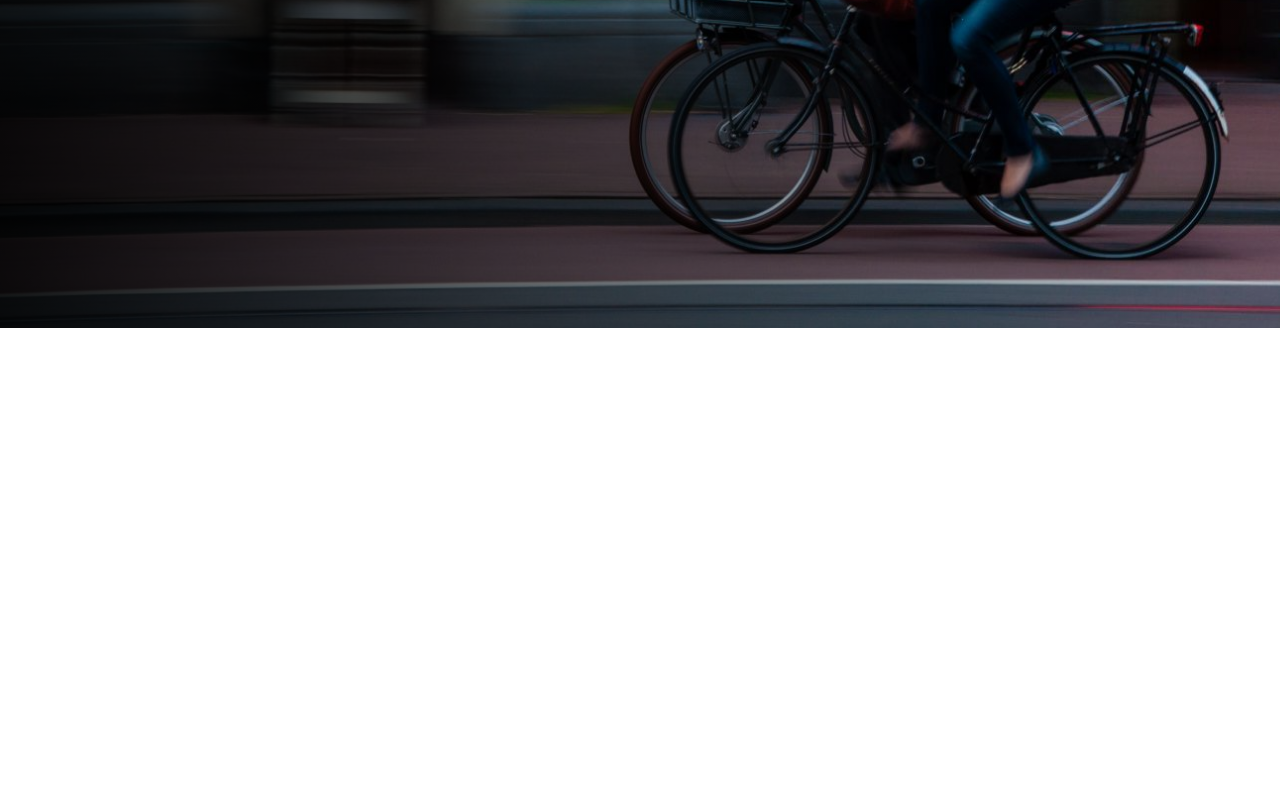
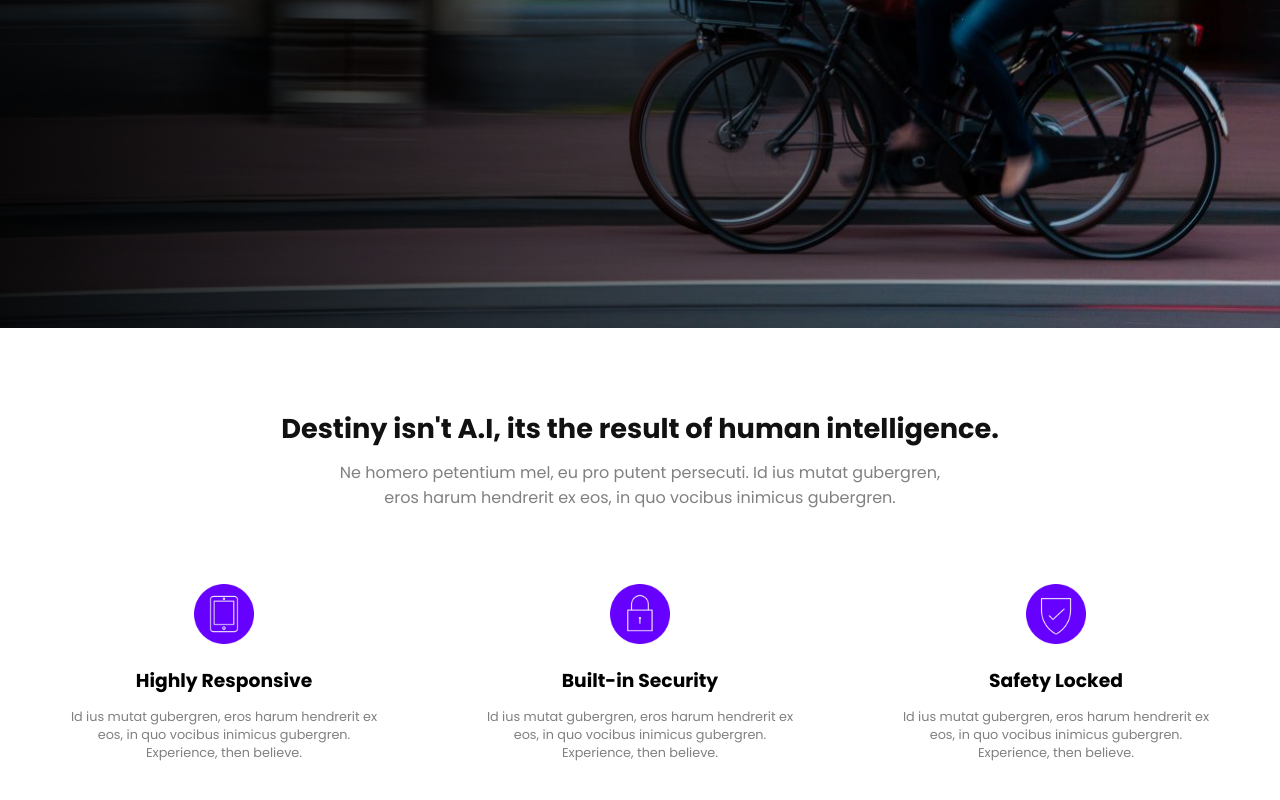
Before and after one commit to coder-kaleb/Destiny, a React (Vite) app: page / in a window 1280 px wide. Shown: the part 552-1352 px from the top of the page. Before the commit the page ends 880 px from the top, so only its background shows below. Built offline with nearby package versions, Linux system fonts and the light colour scheme.

Commit message:
services section finished

```diff
--- a/src/App.jsx
+++ b/src/App.jsx
@@ -1,19 +1,24 @@
 import "./App.css";
 import Navbar from "./components/Navbar";
+import Services from "./components/Services";
 
 function App() {
   return (
     <main className="main">
       <section className="hero">
-      <Navbar />
+        <Navbar />
         <div className="hero-text">
           <h1>Meet Destiny, the visonary landing Page.</h1>
-          <p>Re-targeting your audience with competitive intelligence embedded in Destiny. See it in action and then believe.</p>
+          <p>
+            Re-targeting your audience with competitive intelligence embedded in
+            Destiny. See it in action and then believe.
+          </p>
           <div>
             <button>watch intro</button>
           </div>
         </div>
       </section>
+      <Services />
     </main>
   );
 }
--- /dev/null
+++ b/src/components/ServiceDesc.jsx
@@ -0,0 +1,13 @@
+const ServiceDesc = ({ imgUrl, title, desc }) => {
+  return (
+    <div className="child-component">
+      <div>
+        <img src={imgUrl} alt="" />
+      </div>
+      <h3>{title}</h3>
+      <p>{desc}</p>
+    </div>
+  );
+};
+
+export default ServiceDesc;
--- /dev/null
+++ b/src/components/Services.jsx
@@ -0,0 +1,43 @@
+import "../css/service.css";
+import ServiceDesc from "./ServiceDesc";
+import icon1 from "../assets/icon1.png"
+import icon2 from "../assets/icon2.png"
+import icon3 from "../assets/icon3.png"
+
+
+
+const Services = () => {
+  return (
+    <section className="services">
+      <div className="container">
+        <div className="head-txt">
+          <h1>Destiny isn't A.I, its the result of human intelligence.</h1>
+          <p>
+            Ne homero petentium mel, eu pro putent persecuti. Id ius mutat
+            gubergren, eros harum hendrerit ex eos, in quo vocibus inimicus
+            gubergren.
+          </p>
+        </div>
+        <div className="servic-desc">
+            <ServiceDesc
+            imgUrl={icon1}
+            title="Highly Responsive"
+            desc="Id ius mutat gubergren, eros harum hendrerit ex eos, in quo vocibus inimicus gubergren. Experience, then believe."
+            />
+            <ServiceDesc
+            imgUrl={icon2}
+            title="Built-in Security"
+            desc="Id ius mutat gubergren, eros harum hendrerit ex eos, in quo vocibus inimicus gubergren. Experience, then believe."
+            />
+            <ServiceDesc
+            imgUrl={icon3}
+            title="Safety Locked"
+            desc="Id ius mutat gubergren, eros harum hendrerit ex eos, in quo vocibus inimicus gubergren. Experience, then believe."
+            />
+        </div>
+      </div>
+    </section>
+  );
+};
+
+export default Services;
--- a/src/css/navbar.css
+++ b/src/css/navbar.css
@@ -15,6 +15,7 @@
 .header-white {
   background-color: #fff;
   padding: 0.7rem 2rem;
+  box-shadow: 0 3px 14px rgb(163, 163, 163);
 }
 .header-white .desktop-ul li a {
   color: #000;
--- /dev/null
+++ b/src/css/service.css
@@ -0,0 +1,71 @@
+.services {
+  background-color: #fff;
+  padding: 5rem 2rem;
+}
+.container {
+  display: flex;
+  flex-direction: column;
+  gap: 4rem;
+  text-align: center;
+}
+.head-txt h1 {
+  font-size: 1.7rem;
+  color: #111111;
+  margin-bottom: .6rem;
+}
+.head-txt p {
+  color: gray;
+  max-width: 39rem;
+  text-align: center;
+  margin: 0 auto;
+}
+
+/* Services components */
+.servic-desc {
+    display: flex;
+    justify-content: center;
+    gap: 2rem;
+}
+.child-component {
+    display: flex;
+    flex-direction: column;
+    align-items: center;
+    justify-content: center;
+    gap: .8rem;
+    flex: 1 1 0;
+}
+.child-component > div {
+    width: 80px;
+    height: 80px;
+    padding: 1rem;
+    display: flex;
+    align-items: center;
+    justify-content: center;
+    border-radius: 50%;
+    border: 2.5px solid transparent;
+    transition: border-color .8s;
+}
+
+.child-component:hover div:first-child {
+    border-color: #6600ff;
+}
+.child-component img {
+    width: 60px;
+    height: 60px;
+}
+.child-component p {
+    font-size: .8rem;
+    color: gray;
+    max-width: 20rem;
+}
+
+@media (max-width: 798px) {
+    .servic-desc {
+        flex-direction: column;
+        gap: 4.5rem;
+    }
+    .child-component p {
+        margin: 0 auto;
+        max-width: 30rem;
+    }
+}
```
